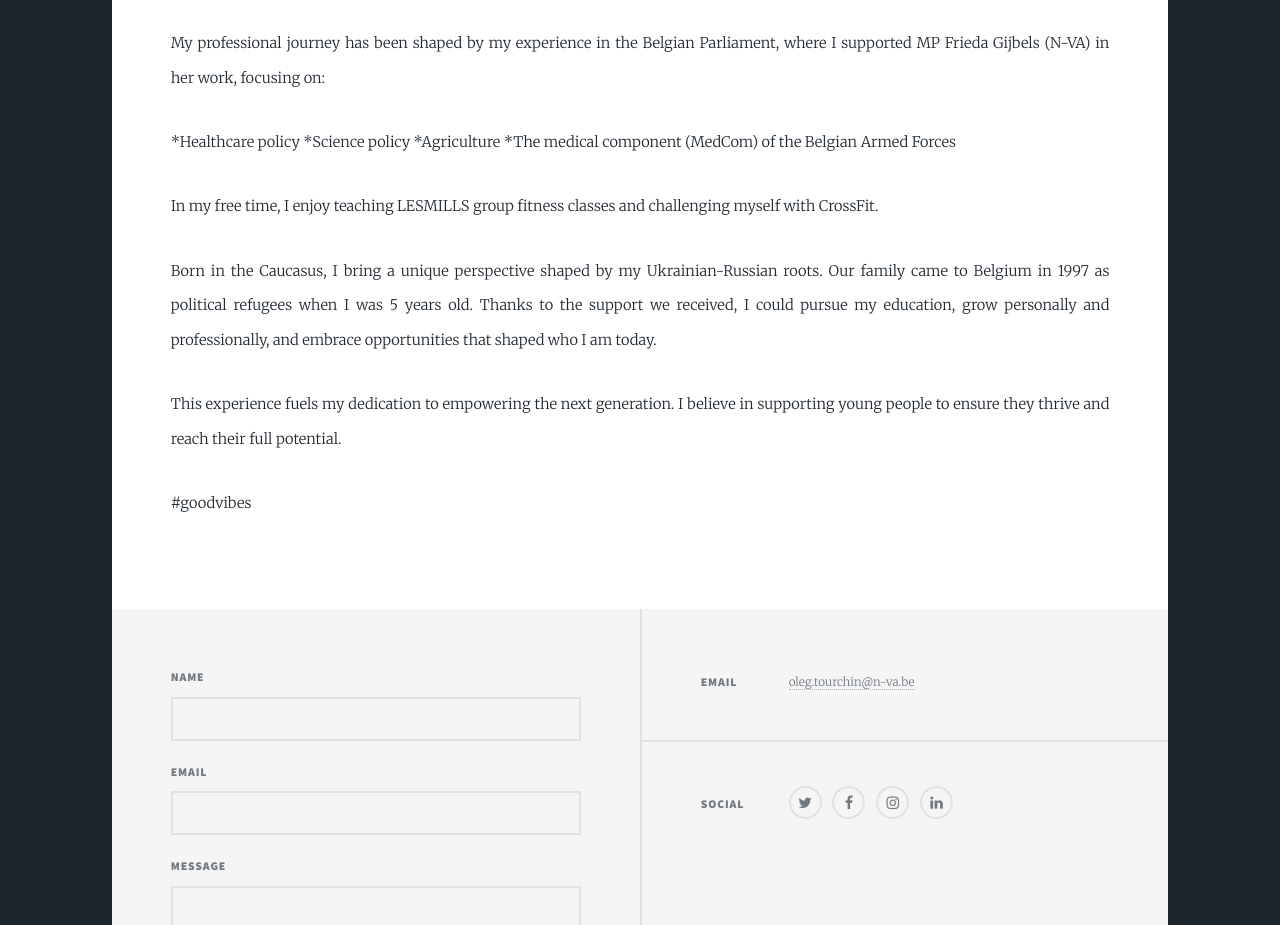
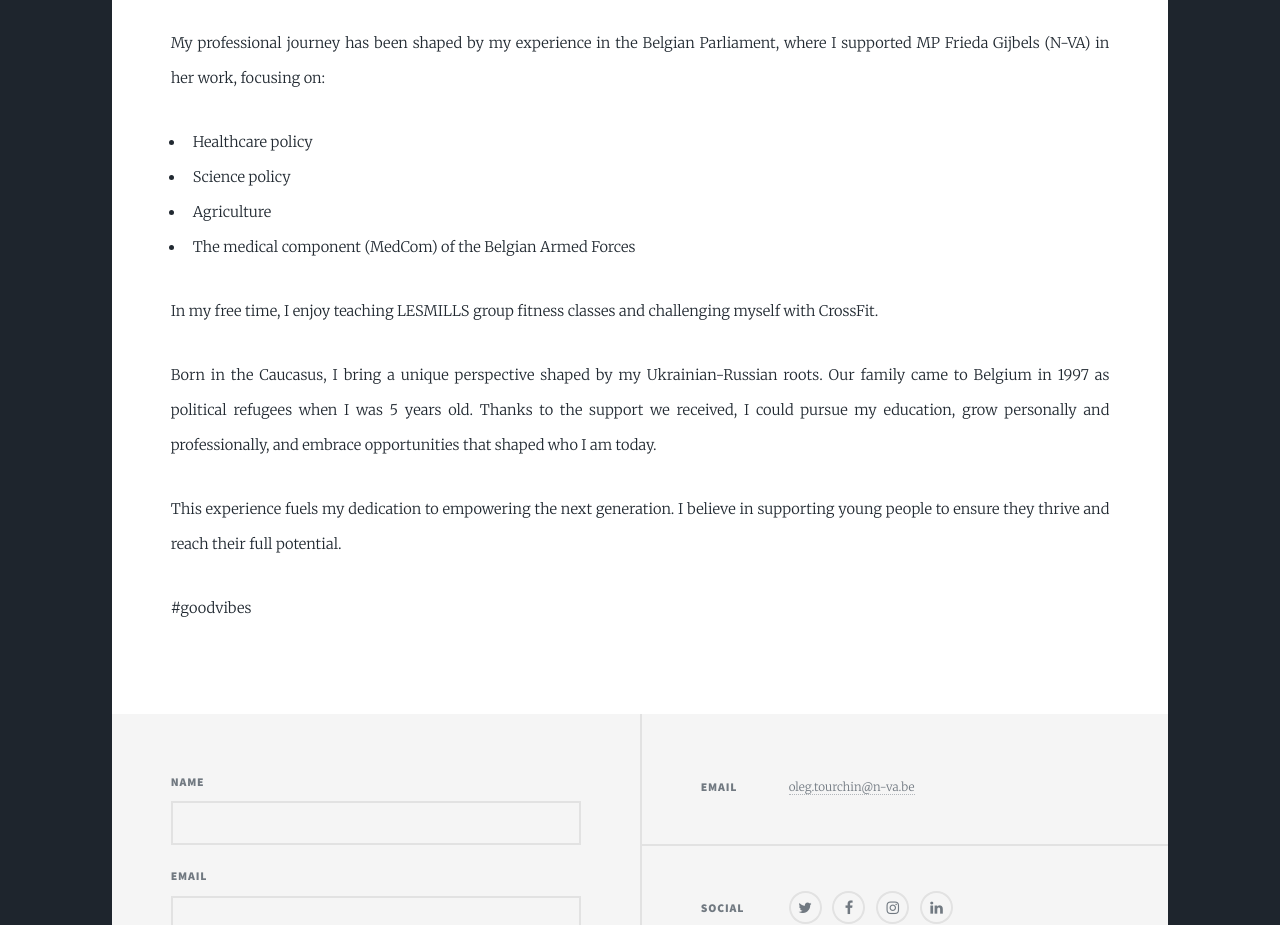
Before and after one commit to v0ske/v0ske.github.io, a plain HTML site: page about-me/index.html in a window 1280 px wide. Shown: the part 1922-2847 px from the top of the page. Drawn offline with Linux system fonts and the light colour scheme.

Commit message:
fix line up

```diff
--- a/about-me/index.html
+++ b/about-me/index.html
@@ -76,10 +76,12 @@
                             <p>Currently, my focus lies on completing my master&rsquo;s degree in Gerontology at the Free University of Brussels (VUB) and leading YATA Belgium as its elected Chair.</p>
 <p>I also work as a polyvalent nurse across various branches of healthcare, gaining hands-on experience and staying connected to my passion for helping others.</p>
 <p>My professional journey has been shaped by my experience in the Belgian Parliament, where I supported MP Frieda Gijbels (N-VA) in her work, focusing on:</p>
-<p>*Healthcare policy
-*Science policy
-*Agriculture
-*The medical component (MedCom) of the Belgian Armed Forces</p>
+<ul>
+<li>Healthcare policy</li>
+<li>Science policy</li>
+<li>Agriculture</li>
+<li>The medical component (MedCom) of the Belgian Armed Forces</li>
+</ul>
 <p>In my free time, I enjoy teaching LESMILLS group fitness classes and challenging myself with CrossFit.</p>
 <p>Born in the Caucasus, I bring a unique perspective shaped by my Ukrainian-Russian roots. Our family came to Belgium in 1997 as political refugees when I was 5 years old. Thanks to the support we received, I could pursue my education, grow personally and professionally, and embrace opportunities that shaped who I am today.</p>
 <p>This experience fuels my dedication to empowering the next generation. I believe in supporting young people to ensure they thrive and reach their full potential.</p>
```
